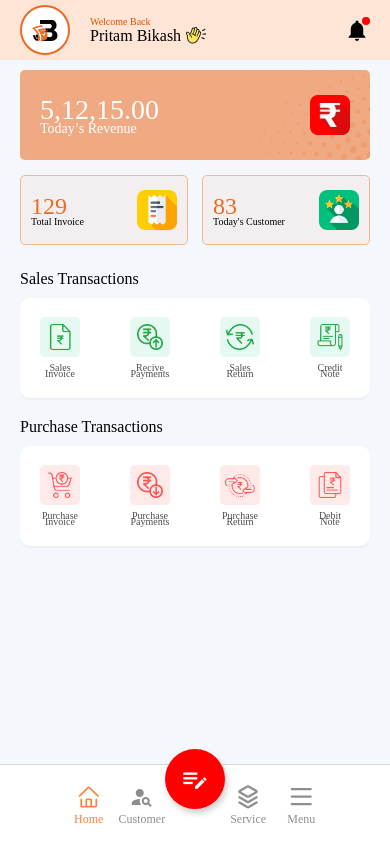
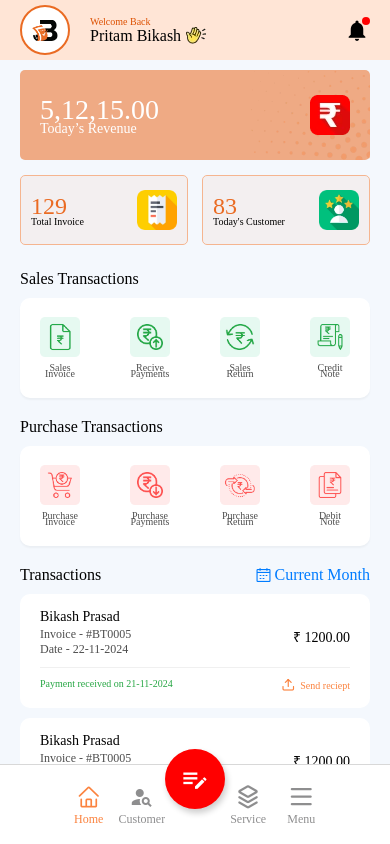
Before and after one commit to turainsoftware/BillTrack, a React Native app: screen /Splash in a window 390 px wide. Built offline with nearby package versions, Linux system fonts and the light colour scheme.

Commit message:
completed home page

```diff
--- /dev/null
+++ b/src/components/Cards/Transaction.jsx
@@ -0,0 +1,83 @@
+import {StyleSheet, Text, TouchableOpacity, View} from 'react-native';
+import React from 'react';
+import AntDesign from 'react-native-vector-icons/AntDesign';
+import {colors, fonts} from '../../util/utils';
+import TransactionCard from './TransactionCard';
+
+const Transaction = () => {
+  return (
+    <View style={styles.container}>
+      <View style={styles.topContainer}>
+        <Text style={styles.titleText}>Transactions</Text>
+        <TouchableOpacity style={styles.topRightContainer}>
+          <AntDesign name="calendar" size={16} color="#007CFF" />
+          <Text style={styles.rightText}>Current Month</Text>
+        </TouchableOpacity>
+      </View>
+      <TransactionCard />
+      <TransactionCard />
+      <TransactionCard />
+      <TransactionCard />
+      <View style={styles.bottomContainer}>
+        <TouchableOpacity style={styles.btn}>
+          <Text style={styles.btnText}>View More</Text>
+        </TouchableOpacity>
+      </View>
+    </View>
+  );
+};
+
+const styles = StyleSheet.create({
+  container: {
+    width: '100%',
+    justifyContent: 'center',
+    gap: 10,
+    marginBottom: 50,
+    marginTop: 10,
+  },
+  topContainer: {
+    flexDirection: 'row',
+    justifyContent: 'space-between',
+  },
+  titleText: {
+    fontSize: 16,
+    fontFamily: fonts.semibold,
+    color: '#000000',
+  },
+  topRightContainer: {
+    flexDirection: 'row',
+    justifyContent: 'center',
+    alignItems: 'center',
+    gap: 3,
+  },
+  rightText: {
+    fontSize: 16,
+    fontFamily: fonts.medium,
+    color: '#007CFF',
+  },
+  bottomContainer: {
+    justifyContent: 'center',
+    alignItems: 'center',
+    marginTop: 10,
+  },
+  btn: {
+    // width: 100,
+    // height: 30,
+    backgroundColor: 'transparent',
+    borderWidth: 1,
+    borderColor: colors.primary,
+    justifyContent: 'center',
+    alignItems: 'center',
+    borderRadius: 5,
+    paddingHorizontal: 20,
+    paddingVertical: 12,
+  },
+  btnText: {
+    fontSize: 10,
+    fontFamily: fonts.bold,
+    color: colors.primary,
+    letterSpacing: 1,
+  },
+});
+
+export default Transaction;
--- /dev/null
+++ b/src/components/Cards/TransactionCard.jsx
@@ -0,0 +1,85 @@
+import {StyleSheet, Text, TouchableOpacity, View} from 'react-native';
+import React from 'react';
+import Feather from 'react-native-vector-icons/Feather';
+import {colors, fonts} from '../../util/utils';
+
+const TransactionCard = () => {
+  return (
+    <View style={styles.container}>
+      <Text style={styles.nameText}>Bikash Prasad</Text>
+      <View style={styles.detailsContainer}>
+        <View>
+          <Text style={styles.invoiceTxt}>Invoice - #BT0005</Text>
+          <Text style={styles.invoiceTxt}>Date - 22-11-2024</Text>
+        </View>
+        <Text style={styles.moneyText}>₹ 1200.00</Text>
+      </View>
+      <View style={styles.divider} />
+      <View style={styles.footerContainer}>
+        <Text style={styles.footerText}>Payment received on 21-11-2024</Text>
+        <TouchableOpacity style={styles.footerRightContainer}>
+          <Feather name="upload" size={14} color={colors.primary} />
+          <Text style={styles.footerRightTxt}>Send reciept</Text>
+        </TouchableOpacity>
+      </View>
+    </View>
+  );
+};
+
+const styles = StyleSheet.create({
+  container: {
+    width: '100%',
+    height: 'auto',
+    backgroundColor: '#ffffff',
+    borderRadius: 10,
+    paddingVertical: 15,
+    paddingHorizontal: 20,
+  },
+  nameText: {
+    fontSize: 14,
+    fontFamily: fonts.semibold,
+    color: '#000000',
+  },
+  detailsContainer: {
+    flexDirection: 'row',
+    justifyContent: 'space-between',
+    marginTop: 2,
+  },
+  invoiceTxt: {
+    fontSize: 12,
+    fontFamily: fonts.medium,
+    color: colors.textSlate,
+  },
+  moneyText: {
+    fontSize: 14,
+    fontFamily: fonts.semibold,
+    color: '#000000',
+  },
+  divider: {
+    height: 1,
+    backgroundColor: '#00000010',
+    marginVertical: 10,
+  },
+  footerContainer: {
+    flexDirection: 'row',
+    justifyContent: 'space-between',
+  },
+  footerText: {
+    color: '#28A745',
+    fontSize: 10,
+    fontFamily: fonts.medium,
+  },
+  footerRightContainer: {
+    flexDirection: 'row',
+    justifyContent: 'center',
+    alignItems: 'center',
+    gap: 5,
+  },
+  footerRightTxt: {
+    fontSize: 10,
+    fontFamily: fonts.bold,
+    color: colors.primary,
+  },
+});
+
+export default TransactionCard;
--- a/src/components/index.js
+++ b/src/components/index.js
@@ -9,6 +9,7 @@ import TodayRevenue from './Cards/TodayRevenue';
 import DashboardSecond from './Cards/DashboardSecond';
 import SalesTransaction from './Cards/SalesTransaction';
 import PurchaseTransactions from './Cards/PurchaseTransactions';
+import Transaction from './Cards/Transaction';
 
 export {
   DotLoader,
@@ -17,4 +18,5 @@ export {
   DashboardSecond,
   SalesTransaction,
   PurchaseTransactions,
+  Transaction,
 };
--- a/src/screens/Home/Home.jsx
+++ b/src/screens/Home/Home.jsx
@@ -1,4 +1,4 @@
-import {SafeAreaView, ScrollView, StyleSheet, Text, View} from 'react-native';
+import {ScrollView, StyleSheet, Text, View} from 'react-native';
 import React from 'react';
 import HomeLayout from './HomeLayout';
 import {
@@ -7,6 +7,7 @@ import {
   PurchaseTransactions,
   SalesTransaction,
   TodayRevenue,
+  Transaction,
 } from '../../components';
 
 const Home = () => {
@@ -40,6 +41,10 @@ const Home = () => {
         {/* Purchase Transaction */}
         <PurchaseTransactions />
         {/* Purchase Transaction */}
+
+        {/* Transactions */}
+        <Transaction />
+        {/* Transactions */}
       </ScrollView>
     </HomeLayout>
   );
```
